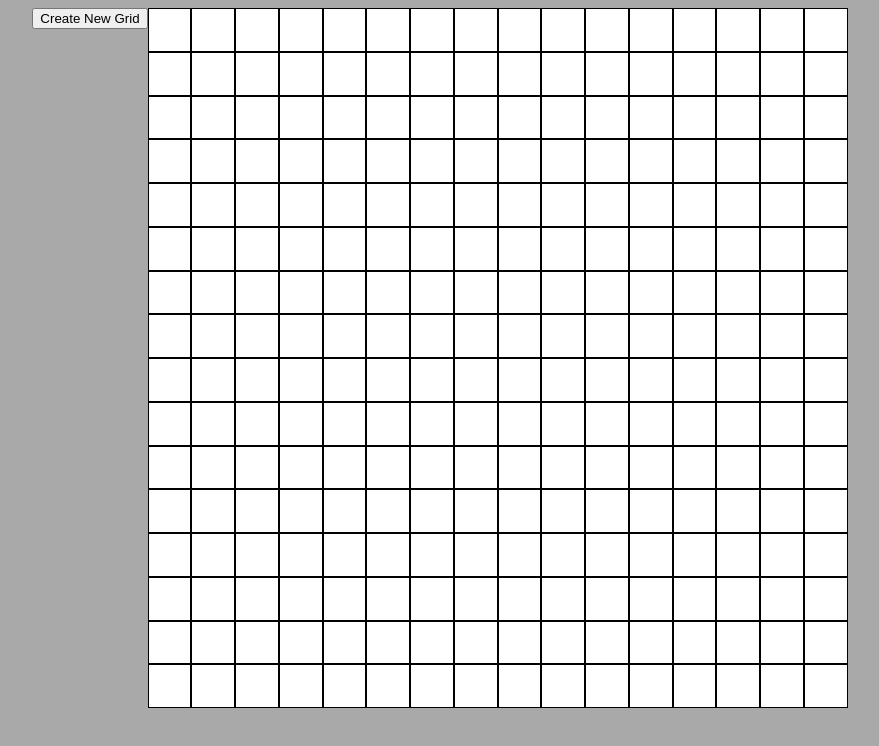
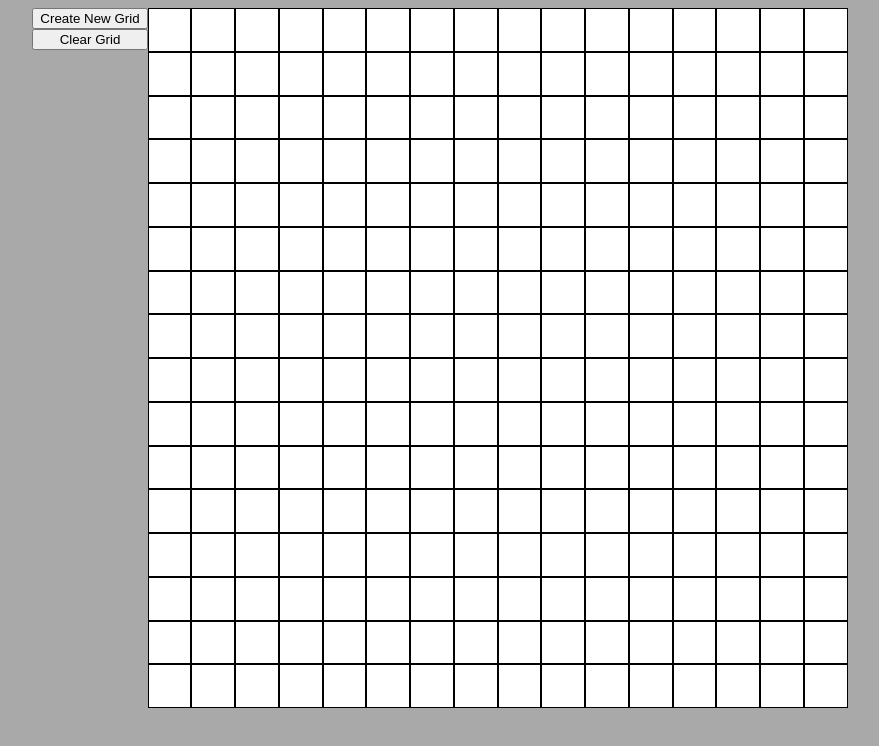
Before and after one commit to albfor/odin-sketch, a plain HTML site: page index.html in a window 1280 px wide. Shown: the whole page, without its empty margins (200-1079 px from the left). Drawn offline with Linux system fonts and the light colour scheme.

Commit message:
button to clear grid

```diff
--- a/app.js
+++ b/app.js
@@ -1,4 +1,3 @@
-
 createPage();
 
 function onHover() {
@@ -21,8 +20,8 @@ function promptGrid() {
 function createPage() {
 	const options = document.createElement("div");
 	options.classList.add("options");
-	const button = createGridSizeButton();
-	options.appendChild(button);
+	options.appendChild(createGridSizeButton());
+	options.appendChild(createClearGridButton());
 	document.body.appendChild(options);
 	const container = document.createElement("div");
 	container.classList.add("container");
@@ -34,6 +33,13 @@ function createGridSizeButton() {
 	const button = document.createElement("button");
 	button.textContent = "Create New Grid";
 	button.addEventListener('click', promptGrid);
+	return button;
+}
+
+function createClearGridButton() {
+	const button = document.createElement("button");
+	button.textContent = "Clear Grid";
+	button.addEventListener('click', clearGrid);
 	return button;
 }
 
@@ -59,3 +65,10 @@ function createGrid(size) {
 		container.appendChild(row);
 	}
 }
+
+function clearGrid() {
+	const boxes = document.querySelectorAll('.box');
+	boxes.forEach(box => {
+		box.style.backgroundColor = "white";
+	});
+}
--- a/styles.css
+++ b/styles.css
@@ -13,6 +13,11 @@ body {
    align-items: stretch;
 }
 
+.options {
+	display: flex;
+	flex-direction: column;
+}
+
 .row {
    display: flex;
    flex-grow: 1;
```
